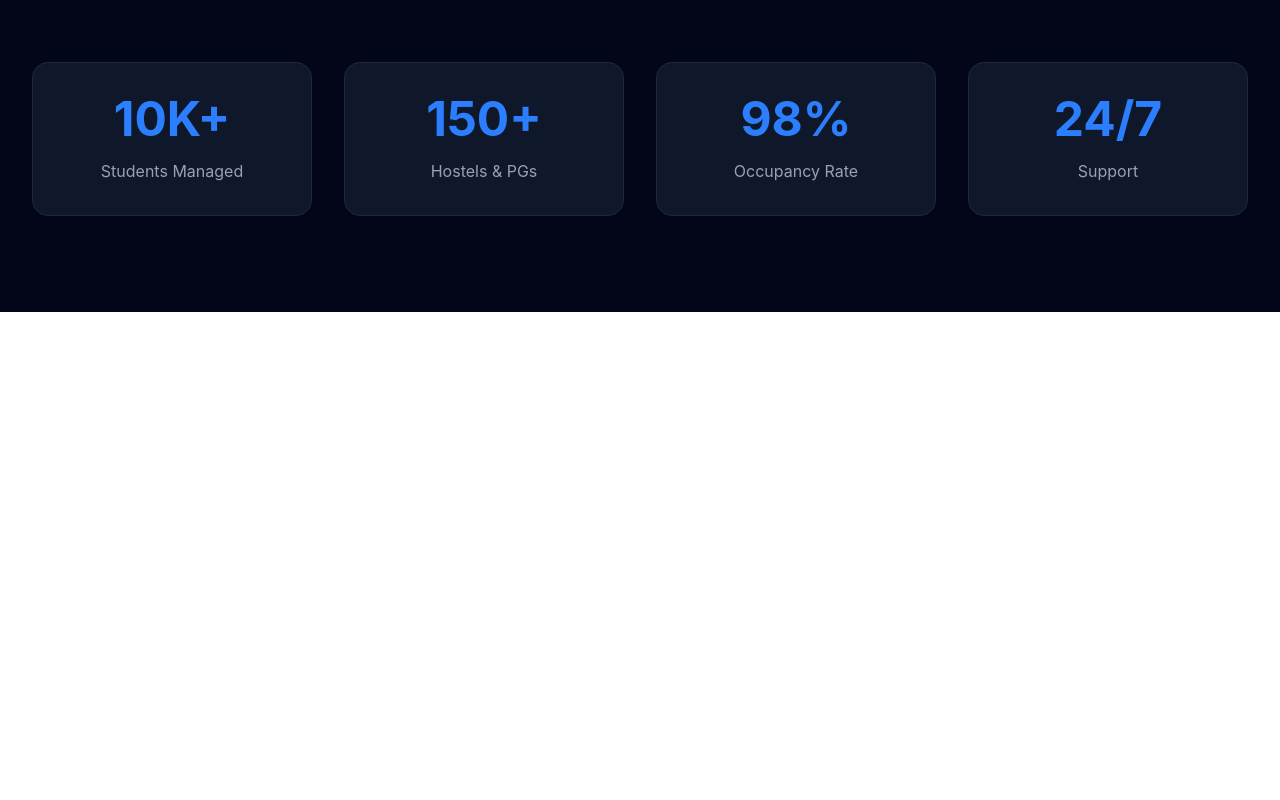
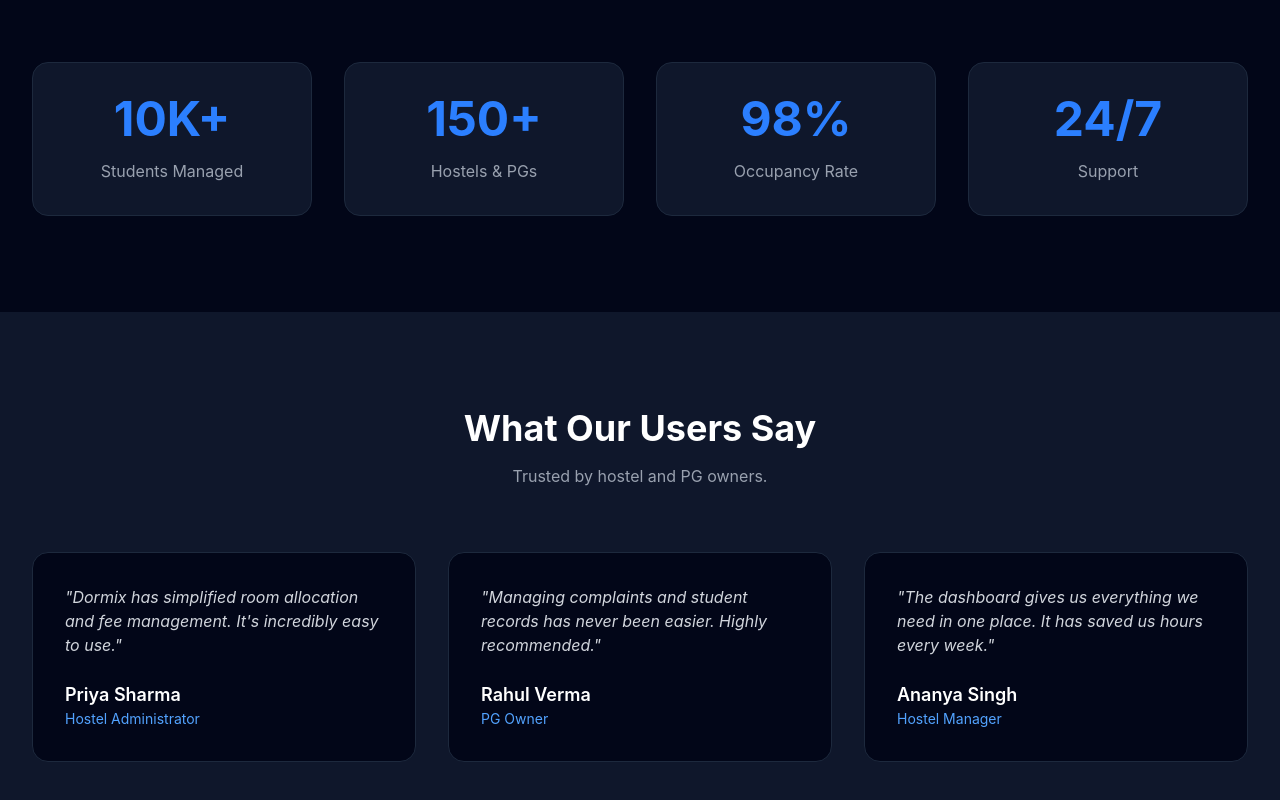
Before and after one commit to Manvi-Sinha/dormix, a React (Vite) app: page / in a window 1280 px wide. Shown: the part 1962-2762 px from the top of the page. Before the commit the page ends 2274 px from the top, so only its background shows below. Built offline with nearby package versions, Linux system fonts and the light colour scheme.

Commit message:
Add testimonials section

```diff
--- /dev/null
+++ b/src/components/Testimonials.jsx
@@ -0,0 +1,67 @@
+function Testimonials() {
+  const testimonials = [
+    {
+      name: "Priya Sharma",
+      role: "Hostel Administrator",
+      review:
+        "Dormix has simplified room allocation and fee management. It's incredibly easy to use.",
+    },
+    {
+      name: "Rahul Verma",
+      role: "PG Owner",
+      review:
+        "Managing complaints and student records has never been easier. Highly recommended.",
+    },
+    {
+      name: "Ananya Singh",
+      role: "Hostel Manager",
+      review:
+        "The dashboard gives us everything we need in one place. It has saved us hours every week.",
+    },
+  ];
+
+  return (
+    <section className="bg-slate-900 text-white py-24">
+      <div className="max-w-7xl mx-auto px-8">
+
+        <div className="text-center">
+          <h2 className="text-4xl font-bold">
+            What Our Users Say
+          </h2>
+
+          <p className="text-gray-400 mt-4">
+            Trusted by hostel and PG owners.
+          </p>
+        </div>
+
+        <div className="grid lg:grid-cols-3 gap-8 mt-16">
+
+          {testimonials.map((item) => (
+            <div
+              key={item.name}
+              className="bg-slate-950 border border-slate-800 rounded-2xl p-8"
+            >
+              <p className="text-gray-300 italic">
+                "{item.review}"
+              </p>
+
+              <div className="mt-6">
+                <h3 className="font-semibold text-lg">
+                  {item.name}
+                </h3>
+
+                <p className="text-blue-400 text-sm">
+                  {item.role}
+                </p>
+              </div>
+            </div>
+          ))}
+
+        </div>
+
+      </div>
+    </section>
+  );
+}
+
+export default Testimonials;
--- a/src/pages/Home.jsx
+++ b/src/pages/Home.jsx
@@ -3,6 +3,7 @@
 import Features from "../components/Features";
 import WhyChoose from "../components/WhyChoose";
 import Stats from "../components/Stats";
+import Testimonials from "../components/Testimonials";
 
 function Home() {
   return (
@@ -12,6 +13,7 @@
       <Features />
       <WhyChoose />
       <Stats />
+      <Testimonials />
     </>
   );
 }
```
